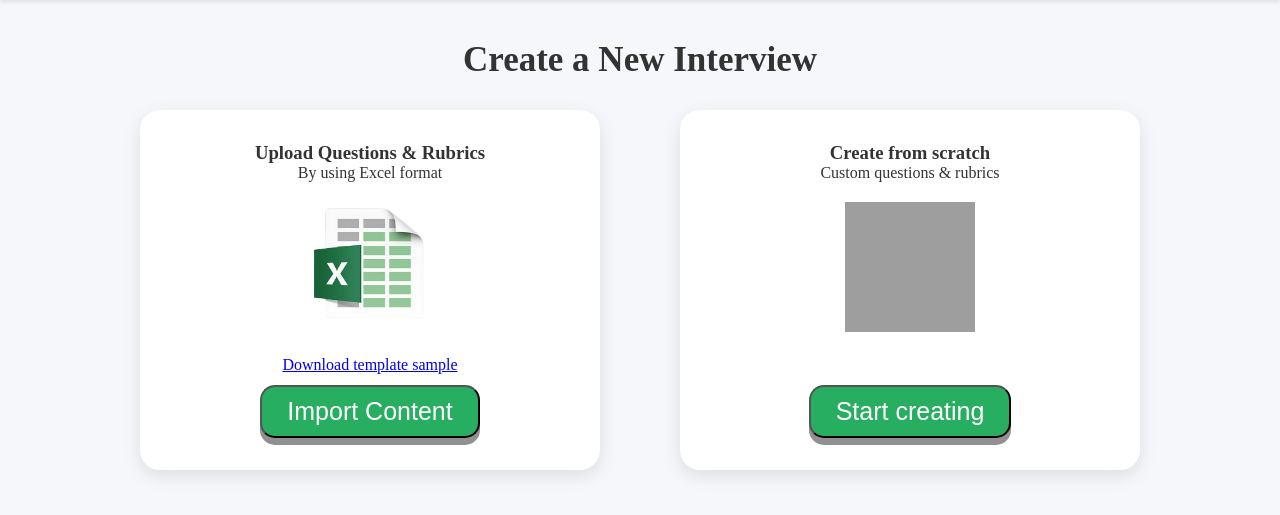
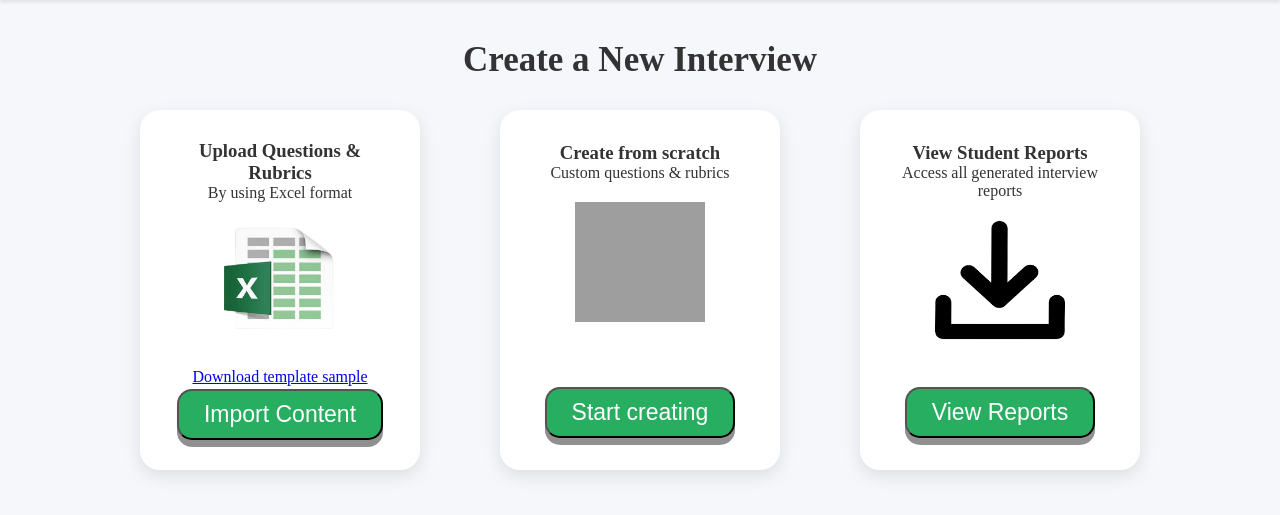
Before and after one commit to Olivia2188/fyp-interview-app, a Flask app: page /qnMethod in a window 1280 px wide. Shown: the part 63-578 px from the top of the page. Run offline with Flask 3, Linux system fonts and the light colour scheme; some libraries are stand-ins or nearby versions; grey boxes are pictures that could not be loaded.

Commit message:
design changes

```diff
--- a/app.py
+++ b/app.py
@@ -5,8 +5,38 @@ import os
 import json     #to read, write & manipulate JSON data
 import random
 import requests
+app = Flask(__name__)
 
-app = Flask(__name__)
+def evaluate_with_AI(answer, rubric, maxMark):
+    endpoint = "https://openrouter.ai/api/v1/chat/completions" #endpoint: whr u send  request to(API URL)
+    api_token = "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"
+
+    prompt = (
+        f"Rubric: {rubric}\n"
+        f"Max mark: {maxMark}\n"
+        f"Student's answer: {answer}\n"
+        f"Based on the rubric and max mark, give a score and a reason."
+        f"Keep the score within the max mark. Format: 'Score: X/Y | Reason: ... '"
+    )
+    headers = { #include extra information for server
+        "Content-Type": "application/json",
+        "Authorization": f"Bearer {api_token}" #tell API who am I, use the token to log in, not allowed to use if dk who am I
+    }
+    payload = { #actual data sending to AI
+        "model": "mistralai/mistral-7b-instruct",
+        "messages":[  #tells AI who's speaking n what they speaking(content)
+            {"role": "system","content": "You are an assistant that grades answers based on the rubrics."}, #setting the environment, telling the role
+            {"role": "user", "content": prompt} #user is the one giving instructions, send in instructions under 'content'
+        ]
+    }
+
+    response = requests.post(endpoint, headers=headers, json=payload) #sends HTTP POST request
+
+    if response.status_code == 200: #success(ok)
+        return response.json()["choices"][0]["message"]["content"]
+    else:
+        print("AI Evaluation Error:", response.status_code, response.text)
+        return "Evaluation failed."
 
 @app.route('/download/<filename>')
 def download(filename):
@@ -128,11 +158,30 @@ def save_transcription():
     target_row = int(index) + 6 #calculating row: index 0 = row 6, index 1 = row 7...
     serial = int(index) + 1
 
+
+    with open("uploadQuestion.json", "r") as f: #open the file in read mode(comes from /uploadQuestion)
+        allQuestions = json.load(f) #load the JSON data from f, convert to python dic and save it under allQuestions
+
+    currentQn = allQuestions[int(index)]
+    rubric = currentQn["rubric"]
+    maxMark = currentQn["marks"]
+
+    aiResult = evaluate_with_AI(text, rubric, maxMark) #text is student transcribed text(from this func), rubric & maxMark alr declare on top
+
+    try:
+        score_part, reason_part = aiResult.split("|")
+        score = score_part.strip().replace("Score:","").split("/")[0].strip()
+        reason = reason_part.strip().replace("Reason:", "").strip()
+    except:
+        score = 0
+        reason = "Unable to parse AI result"
+
     ws.cell(row=target_row, column=1, value=serial)   #serial no.
     ws.cell(row=target_row, column=2, value=question)   #question
     ws.cell(row=target_row, column=3, value=text)    #transcribed text
-    ws.cell(row=target_row, column=4, value=0)    #score
-    ws.cell(row=target_row, column=5, value="")   #remarks
+    ws.cell(row=target_row, column=4, value=score)   #Score
+    ws.cell(row=target_row, column=5, value=reason)  #rationale behind
+
 
     wb.save(excel_path) # save excel to the correct folder
 
--- a/static/css/method.css
+++ b/static/css/method.css
@@ -51,12 +51,15 @@ body{
 }
 .selectionimg img{
     width: 130px;
-    height: 130px;
+    height: 120px;
     padding: 20px 0;
+}
+.selectiondownloadbtn{
+    padding-bottom: 3px;
 }
 .selectionbtn button{
     padding: 10px 25px;
-    font-size: 25px;
+    font-size: 23px;
     cursor: pointer;
     border-radius: 15px;
     color: rgb(255, 255, 255);
--- a/static/js/createQn-Method.js
+++ b/static/js/createQn-Method.js
@@ -106,6 +106,7 @@ function uploadExcel(file){
             container.innerHTML = table;
         } else if (data.error) {
             alert('Error: ' + data.error);
+            document.querySelector('.importBtn').disabled = true;
             return;
         }
     })
@@ -136,5 +137,6 @@ function scratchpage(){
     window.location.href = "/createfromScratch";
 }
 function confirmImport(){
-    window.location.href ="/createfromScratch";
+    alert("Questions have been successfully imported.");
+    closepopup();
 }
--- a/templates/teacher-createQn-Method.html
+++ b/templates/teacher-createQn-Method.html
@@ -24,11 +24,11 @@
                     <div class="selectionimg">
                         <img src="../static/image/excelIcon.png">
                     </div>
-                    <div class="selectiondownloadbtn">
-                        <a class="selectionbtnContainer" href="../static/sample_questions.xlsx" download="SampleSpreadSheet">
-                            <span>Download template sample</span>
-                        </a>
-                    </div>
+                </div>
+                <div class="selectiondownloadbtn">
+                    <a class="selectionbtnContainer" href="../static/sample_questions.xlsx" download="SampleSpreadSheet">
+                        <span>Download template sample</span>
+                    </a>
                 </div>
                 <div class="selectionbtn">
                     <button onclick="showpopup()">Import Content</button>
@@ -44,6 +44,18 @@
                 </div>
                 <div class="selectionbtn">
                     <button onclick="scratchpage()">Start creating</button>
+                </div>
+            </div>
+            <div class="selection">
+                <div class="selectionContent">
+                    <h3>View Student Reports</h3>
+                    <p>Access all generated interview reports</p>
+                    <div class="selectionimg">
+                        <img src="../static/image/downloadImg.png">
+                    </div>
+                </div>
+                <div class="selectionbtn">
+                    <button onclick="scratchpage()">View Reports</button>
                 </div>
             </div>
         </div>
--- a/uploadQuestion.json
+++ b/uploadQuestion.json
@@ -1 +1 @@
-[{"text": "Describe a challenge you faced.", "rubric": "Explain the situation and how you overcame it.", "time_given": 2.0, "marks": 10.0}, {"text": "Where do you see yourself in 5 years?", "rubric": "Show ambition and realistic planning.", "time_given": 3.0, "marks": 20.0}, {"text": "Describe a project where you worked as part of a team. What role did you play", "rubric": "Teamwork Understanding", "time_given": 2.0, "marks": 10.0}, {"text": "How do you manage your time when juggling multiple deadlines", "rubric": "Strategy", "time_given": 2.0, "marks": 20.0}, {"text": "Give an example of how you handled constructive criticism.", "rubric": "Action Taken", "time_given": 3.0, "marks": 20.0}]
+[{"text": "Describe a challenge you faced.", "rubric": "Explain the situation and how you overcame it.", "time_given": 1.0, "marks": 10.0}, {"text": "Where do you see yourself in 5 years?", "rubric": "Show ambition and realistic planning.", "time_given": 1.0, "marks": 20.0}]
```
Also changed, not shown: instance/interview.db (deleted), static/image/downloadImg.png (added), 7 other files.
